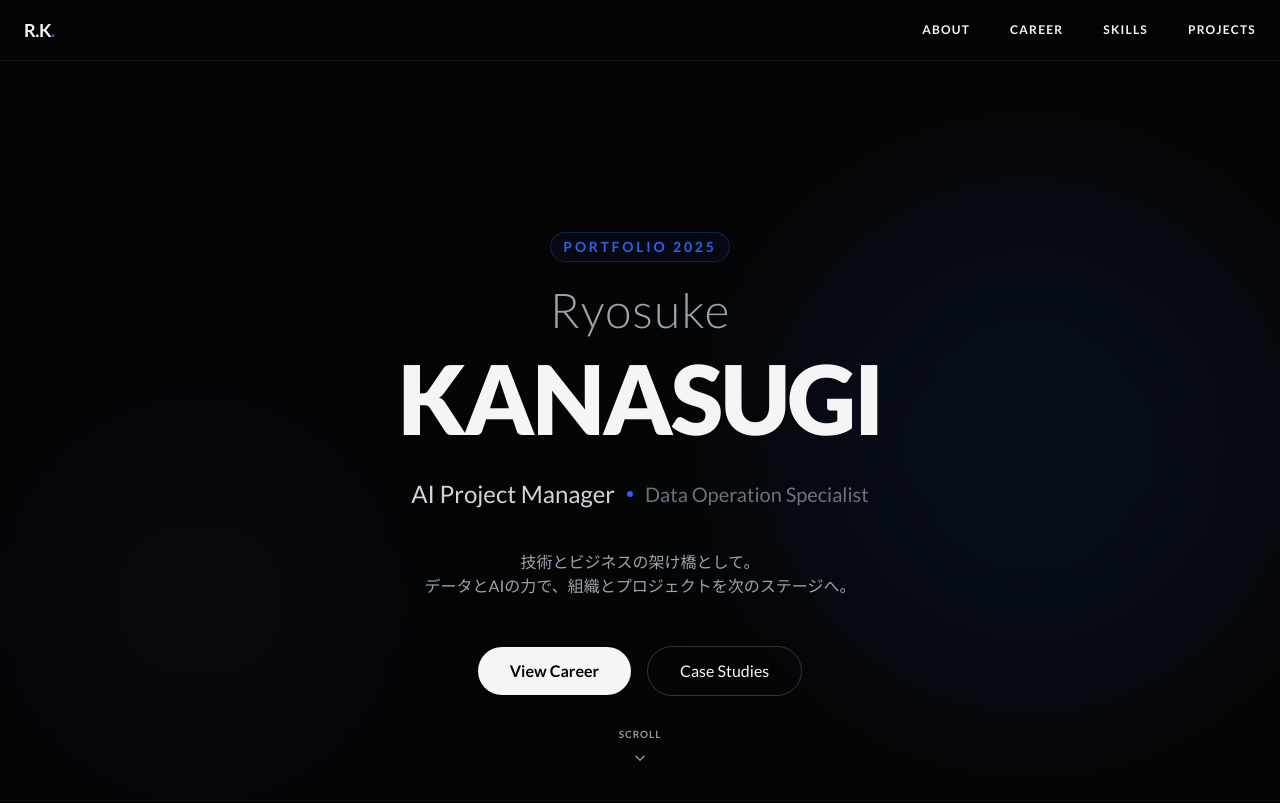
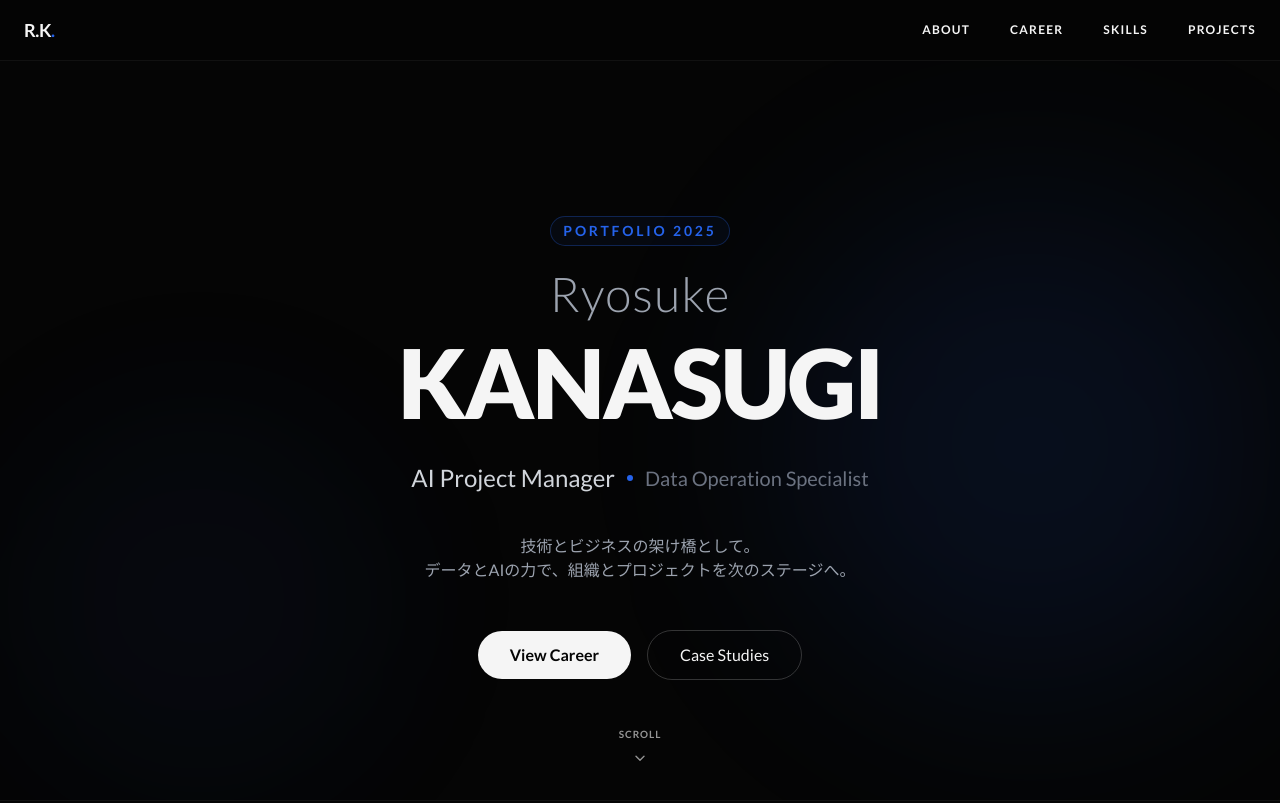
Before and after one commit to ryosuke1129/portfolio, a plain HTML site: page index.html in a window 1280 px wide. Shown: the top 803 px of the page. Drawn offline with nearby package versions, Linux system fonts and the light colour scheme.

Commit message:
Update index.html

```diff
--- a/index.html
+++ b/index.html
@@ -253,7 +253,7 @@
 
     <!-- Hero Section -->
     <!-- Fix: pt increased from 16 to 32 for better header spacing -->
-    <header class="relative min-h-[90vh] md:min-h-screen flex items-center justify-center overflow-hidden pt-32">
+    <header class="relative min-h-[90vh] md:min-h-screen flex items-center justify-center overflow-hidden pt-24">
         <!-- Background Elements -->
         <div class="absolute top-1/4 right-0 w-[300px] md:w-[500px] h-[300px] md:h-[500px] bg-accent/10 rounded-full blur-[100px] animate-float"></div>
         <div class="absolute bottom-0 left-0 w-[250px] md:w-[400px] h-[250px] md:h-[400px] bg-blue-900/10 rounded-full blur-[80px] animate-pulse-slow"></div>
```
